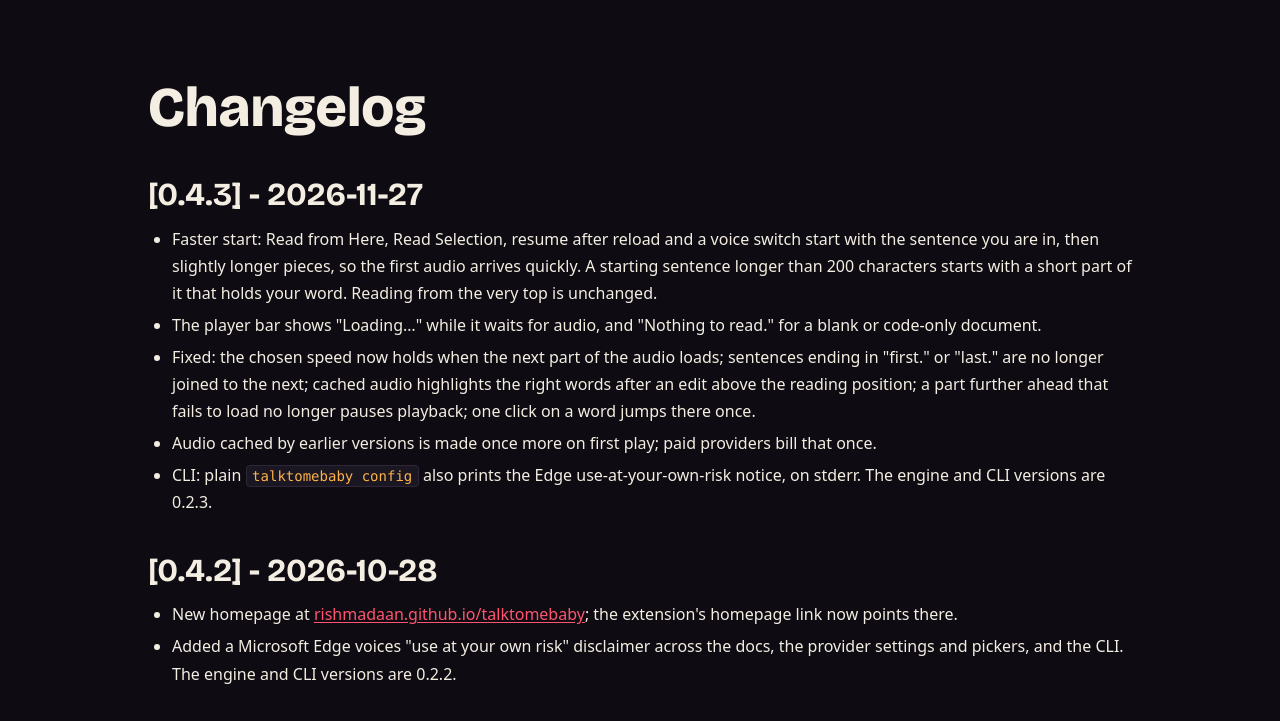
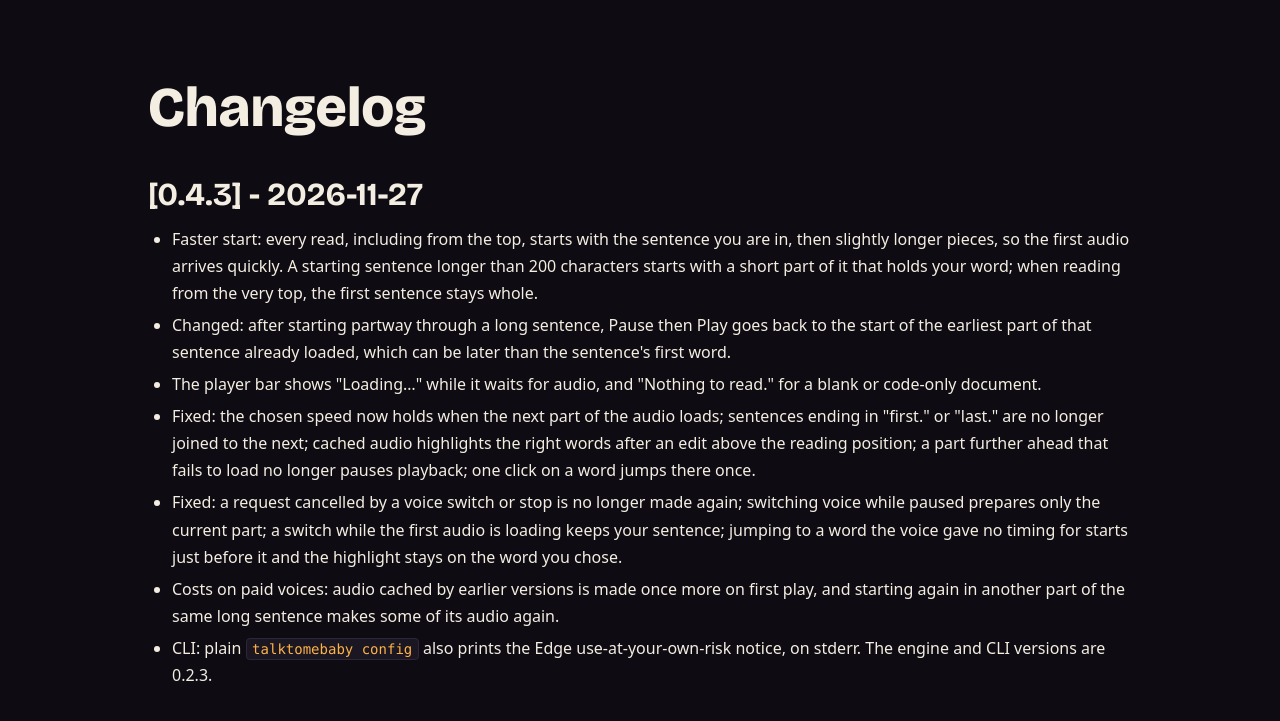
Before and after one commit to rishmadaan/talktomebaby, a website: page site/changelog.html in a window 1280 px wide. Shown: the part 66-787 px from the top of the page. Drawn offline with nearby package versions, Linux system fonts and the light colour scheme.

Commit message:
release 0.4.3: release notes match the code (review REL1-REL5, lead-verified)
Co-Authored-By: Claude Opus 5.5 <noreply@anthropic.com>

```diff
--- a/site/changelog.html
+++ b/site/changelog.html
@@ -34,10 +34,12 @@
 
   <h2>[0.4.3] - 2026-11-27</h2>
   <ul>
-    <li>Faster start: Read from Here, Read Selection, resume after reload and a voice switch start with the sentence you are in, then slightly longer pieces, so the first audio arrives quickly. A starting sentence longer than 200 characters starts with a short part of it that holds your word. Reading from the very top is unchanged.</li>
+    <li>Faster start: every read, including from the top, starts with the sentence you are in, then slightly longer pieces, so the first audio arrives quickly. A starting sentence longer than 200 characters starts with a short part of it that holds your word; when reading from the very top, the first sentence stays whole.</li>
+    <li>Changed: after starting partway through a long sentence, Pause then Play goes back to the start of the earliest part of that sentence already loaded, which can be later than the sentence's first word.</li>
     <li>The player bar shows "Loading…" while it waits for audio, and "Nothing to read." for a blank or code-only document.</li>
     <li>Fixed: the chosen speed now holds when the next part of the audio loads; sentences ending in "first." or "last." are no longer joined to the next; cached audio highlights the right words after an edit above the reading position; a part further ahead that fails to load no longer pauses playback; one click on a word jumps there once.</li>
-    <li>Audio cached by earlier versions is made once more on first play; paid providers bill that once.</li>
+    <li>Fixed: a request cancelled by a voice switch or stop is no longer made again; switching voice while paused prepares only the current part; a switch while the first audio is loading keeps your sentence; jumping to a word the voice gave no timing for starts just before it and the highlight stays on the word you chose.</li>
+    <li>Costs on paid voices: audio cached by earlier versions is made once more on first play, and starting again in another part of the same long sentence makes some of its audio again.</li>
     <li>CLI: plain <code>talktomebaby config</code> also prints the Edge use-at-your-own-risk notice, on stderr. The engine and CLI versions are 0.2.3.</li>
   </ul>
 
```
Also changed, not shown: CHANGELOG.md.
